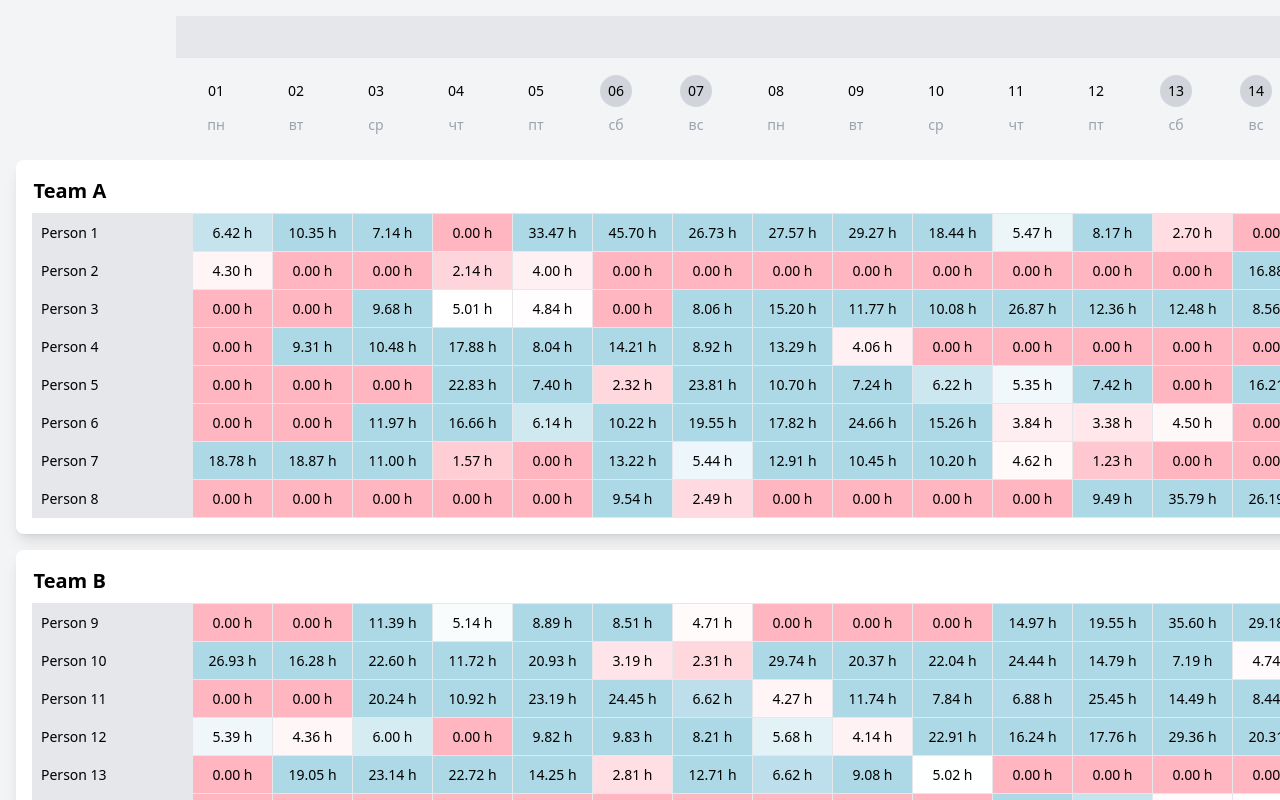
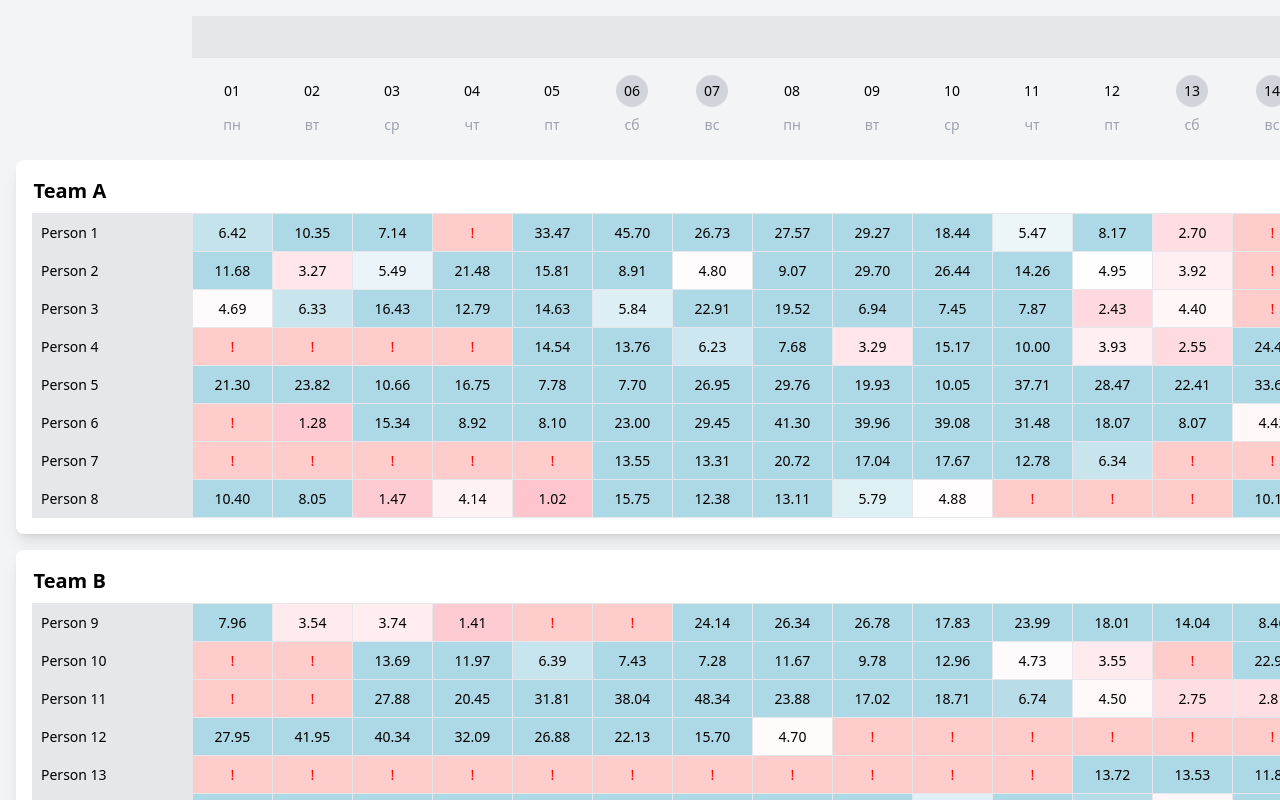
Before and after one commit to timofeypenkov/timelogs-table, a React (Vite) app: page / in a window 1280 px wide. Shown: the top 800 px of the page. Built offline with nearby package versions, Linux system fonts and the light colour scheme.

Commit message:
Поправлена верстка хидера

```diff
--- a/src/components/TimeTable.tsx
+++ b/src/components/TimeTable.tsx
@@ -41,17 +41,17 @@ const { dates, teams }: { dates: DateInfo[]; teams: Team[] } =
   generateMockData();
 
 const sumTimesByDate = (records: TaskRecord[], date: string) => {
-  return records
+  const total = records
     .filter((record) => record.date === date)
-    .reduce((sum, record) => sum + record.time, 0)
-    .toFixed(2);
+    .reduce((sum, record) => sum + record.time, 0);
+  return total === 0 ? "" : total.toFixed(2);
 };
 
 const sumTimesByProject = (tasks: TaskRecord[], date: string) => {
-  return tasks
+  const total = tasks
     .filter((task) => task.date === date)
-    .reduce((sum, task) => sum + task.time, 0)
-    .toFixed(2);
+    .reduce((sum, task) => sum + task.time, 0);
+  return total === 0 ? "" : total.toFixed(2);
 };
 
 const groupRecordsByProject = (records: TaskRecord[]) => {
@@ -79,6 +79,7 @@ const TimeTable: React.FC = () => {
     position: { top: 0, left: 0 },
   });
   const [expandedPerson, setExpandedPerson] = useState<string | null>(null);
+  const [expandedProject, setExpandedProject] = useState<string | null>(null);
 
   const updateTooltip = (
     event: React.MouseEvent<HTMLTableCellElement>,
@@ -114,6 +115,11 @@ const TimeTable: React.FC = () => {
 
   const toggleExpandedPerson = (personId: string) => {
     setExpandedPerson(expandedPerson === personId ? null : personId);
+    setExpandedProject(null); // Collapse all projects when a new person is expanded
+  };
+
+  const toggleExpandedProject = (projectId: string) => {
+    setExpandedProject(expandedProject === projectId ? null : projectId);
   };
 
   const renderMonthHeader = () => {
@@ -162,34 +168,8 @@ const TimeTable: React.FC = () => {
     </tr>
   );
 
-  const renderTaskRows = (person: Person) => {
-    const projects = groupRecordsByProject(person.records);
-    return Object.entries(projects).map(([project, tasks]) => (
-      <React.Fragment key={project}>
-        <tr>
-          <td className="sticky left-0 bg-gray-300 text-base p-2 border shadow-md w-40">
-            {project}
-          </td>
-          {dates.map((date, idx) => (
-            <td
-              key={idx}
-              className="bg-white text-base p-2 text-center border min-w-20"
-            >
-              {parseFloat(
-                sumTimesByProject(Object.values(tasks).flat(), date.fullDate),
-              ) > 0 && (
-                <div>
-                  {sumTimesByProject(
-                    Object.values(tasks).flat(),
-                    date.fullDate,
-                  )}{" "}
-                  h
-                </div>
-              )}
-            </td>
-          ))}
-        </tr>
-        {Object.entries(tasks).map(([taskDescription, taskRecords]) => {
+  const renderTaskRows = (tasks: Record<string, TaskRecord[]>) => {
+    return Object.entries(tasks).map(([taskDescription, taskRecords]) => {
       const aggregatedRecords = dates.map((date) => {
         const sum = taskRecords
           .filter((record) => record.date === date.fullDate)
@@ -205,14 +185,37 @@ const TimeTable: React.FC = () => {
           {aggregatedRecords.map((record, idx) => (
             <td
               key={idx}
-                  className="bg-white text-base p-2 text-center border min-w-20"
+              className={`bg-white text-base p-2 text-center border min-w-20`}
             >
               {record}
             </td>
           ))}
         </tr>
       );
-        })}
+    });
+  };
+
+  const renderProjectRows = (person: Person) => {
+    const projects = groupRecordsByProject(person.records);
+    return Object.entries(projects).map(([project, tasks]) => (
+      <React.Fragment key={project}>
+        <tr
+          onClick={() => toggleExpandedProject(project)}
+          className="cursor-pointer"
+        >
+          <td className="sticky left-0 bg-gray-300 text-base p-2 border shadow-md w-40">
+            {project}
+          </td>
+          {dates.map((date, idx) => (
+            <td
+              key={idx}
+              className={`bg-gray-300 text-base p-2 text-center border min-w-20`}
+            >
+              {sumTimesByProject(Object.values(tasks).flat(), date.fullDate)}
+            </td>
+          ))}
+        </tr>
+        {expandedProject === project && renderTaskRows(tasks)}
       </React.Fragment>
     ));
   };
@@ -233,23 +236,28 @@ const TimeTable: React.FC = () => {
         <tbody>
           {team.members.map((person) => (
             <React.Fragment key={person.id}>
-              <tr>
-                <td
-                  className="sticky left-0 bg-gray-200 text-base p-2 border shadow-md w-40 cursor-pointer"
+              <tr
                 onClick={() => toggleExpandedPerson(person.id)}
+                className="cursor-pointer"
               >
+                <td className="sticky left-0 bg-gray-200 text-base p-2 border shadow-md w-40">
                   {person.name}
                 </td>
                 {dates.map((date, idx) => (
                   <td
                     key={idx}
-                    className="bg-white text-base p-2 text-center border min-w-20"
+                    className={`bg-white text-base p-2 text-center border min-w-20 ${sumTimesByDate(person.records, date.fullDate) === "" ? "bg-warning" : ""}`}
                     style={{
-                      backgroundColor: interpolateColor(
+                      backgroundColor: sumTimesByDate(
+                        person.records,
+                        date.fullDate,
+                      )
+                        ? interpolateColor(
                             parseFloat(
                               sumTimesByDate(person.records, date.fullDate),
                             ),
-                      ),
+                          )
+                        : "",
                     }}
                     onMouseEnter={(e) =>
                       handleMouseEnter(
@@ -262,11 +270,13 @@ const TimeTable: React.FC = () => {
                     }
                     onMouseLeave={handleMouseLeaveTooltip}
                   >
-                    {sumTimesByDate(person.records, date.fullDate)} h
+                    {sumTimesByDate(person.records, date.fullDate) || (
+                      <span>!</span>
+                    )}
                   </td>
                 ))}
               </tr>
-              {expandedPerson === person.id && renderTaskRows(person)}
+              {expandedPerson === person.id && renderProjectRows(person)}
             </React.Fragment>
           ))}
         </tbody>
@@ -281,7 +291,7 @@ const TimeTable: React.FC = () => {
         visible={tooltip.visible}
         position={tooltip.position}
       />
-      <div className="mb-4 m-4 rounded-lg min-w-max w-full ">
+      <div className="mb-4 m-4 rounded-lg min-w-max w-full px-4 ">
         <table className="min-w-max w-full">
           <thead>
             {renderMonthHeader()}
--- a/src/index.css
+++ b/src/index.css
@@ -14,3 +14,8 @@
 .cursor-grabbing {
   cursor: grabbing;
 }
+
+.bg-warning {
+  background-color: #ffcccc; /* Светло-красный цвет для предупреждения */
+  color: #ff0000; /* Красный цвет для восклицательного знака */
+}
--- a/src/utils/mockData.ts
+++ b/src/utils/mockData.ts
@@ -4,7 +4,7 @@ const generateMockData = () => {
   const dates = [];
   const teams = [];
   const startDate = new Date("2024-01-01");
-  const endDate = new Date("2024-03-31");
+  const endDate = new Date("2024-06-31");
 
   // Generate dates
   for (let d = startDate; d <= endDate; d.setDate(d.getDate() + 1)) {
```
Lines whose indentation alone changed are shown as unchanged.
